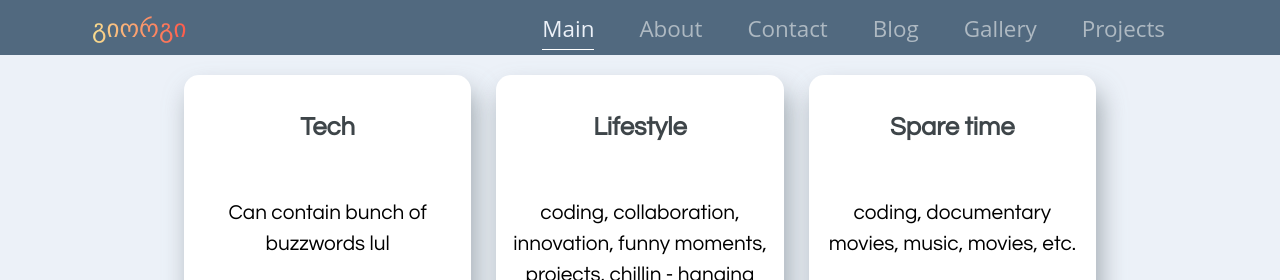
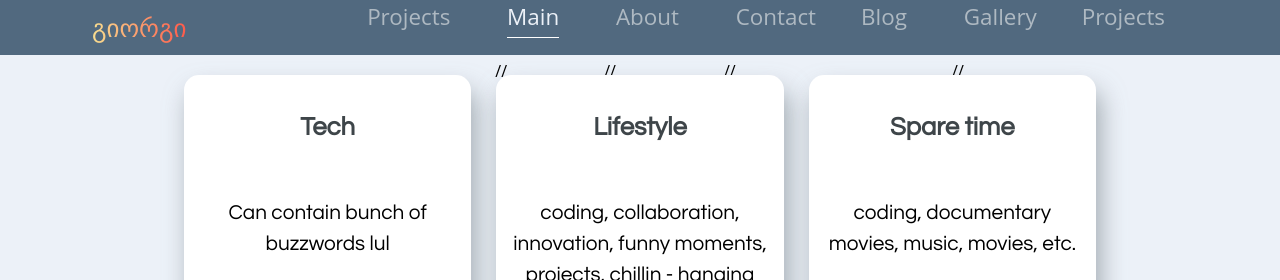
Before and after one commit to EarlGeorge/React-Gatsby, a Gatsby site: page / in a window 1280 px wide. Shown: the top 280 px of the page. Built offline with nearby package versions, Linux system fonts and the light colour scheme; Gatsby itself is replaced by a stand-in of ours.

Commit message:
change menu
change header menu

```diff
--- a/src/components/Header/index.js
+++ b/src/components/Header/index.js
@@ -45,11 +45,12 @@ export default class Index extends Component {
 
                     <nav className={navbar}>
                         <ul>
-                            <li><Link activeClassName={line} to="/">Main</Link></li>
-                            <li><Link activeClassName={line} to="/about">About</Link></li>
-                            <li><Link activeClassName={line} to="/contact">Contact</Link></li>
+                        <li><Link activeClassName={line} to="/projects">Projects</Link></li>
+                     //       <li><Link activeClassName={line} to="/">Main</Link></li>
+                     //       <li><Link activeClassName={line} to="/about">About</Link></li>
+                     //       <li><Link activeClassName={line} to="/contact">Contact</Link></li>
                             <li><Link activeClassName={line} to="/blog">Blog</Link></li>
-                            <li><Link activeClassName={line} to="/gallery">Gallery</Link></li>
+                     //       <li><Link activeClassName={line} to="/gallery">Gallery</Link></li>
                             <li><Link activeClassName={line} to="/projects">Projects</Link></li>
                         </ul>
                     </nav>
```
